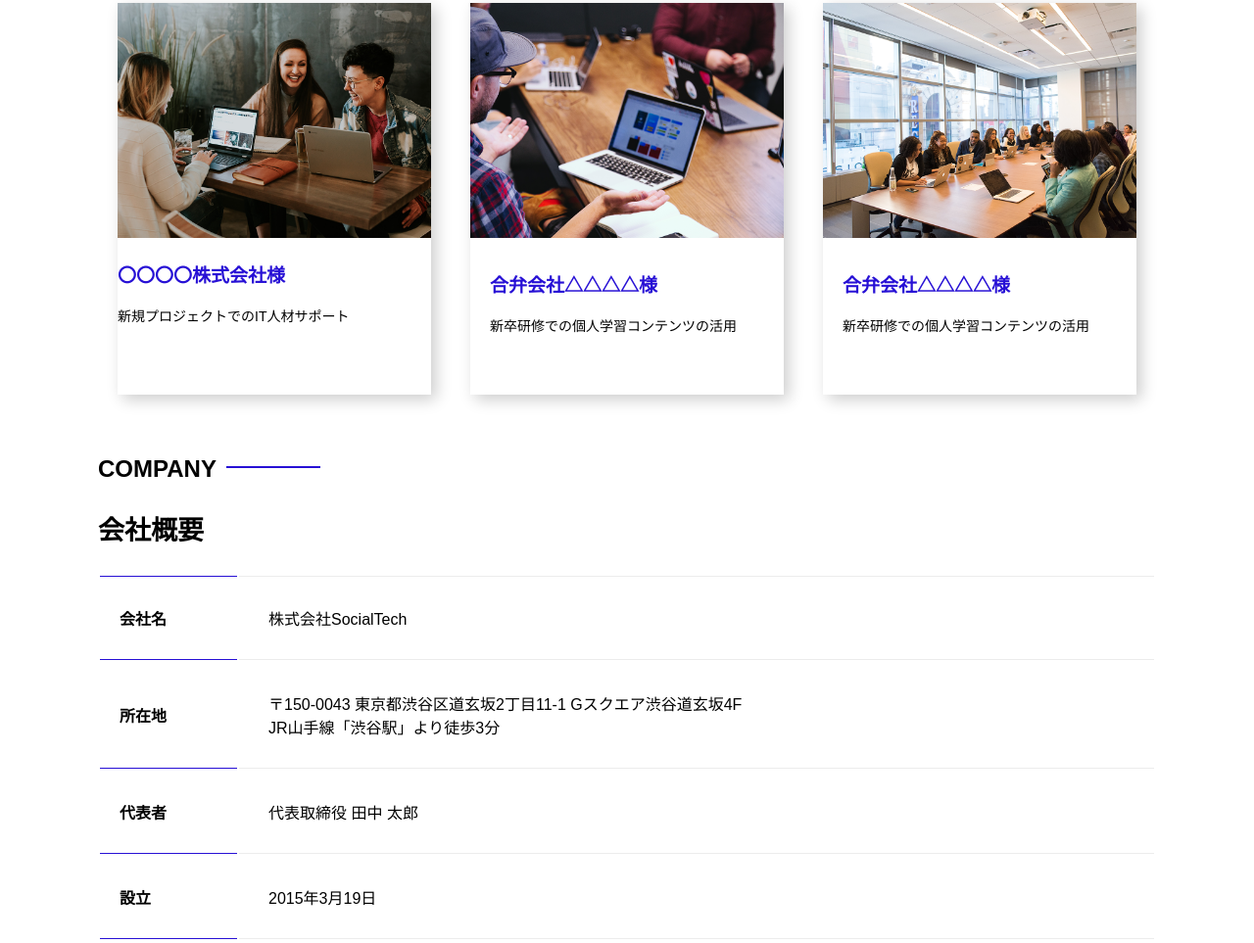
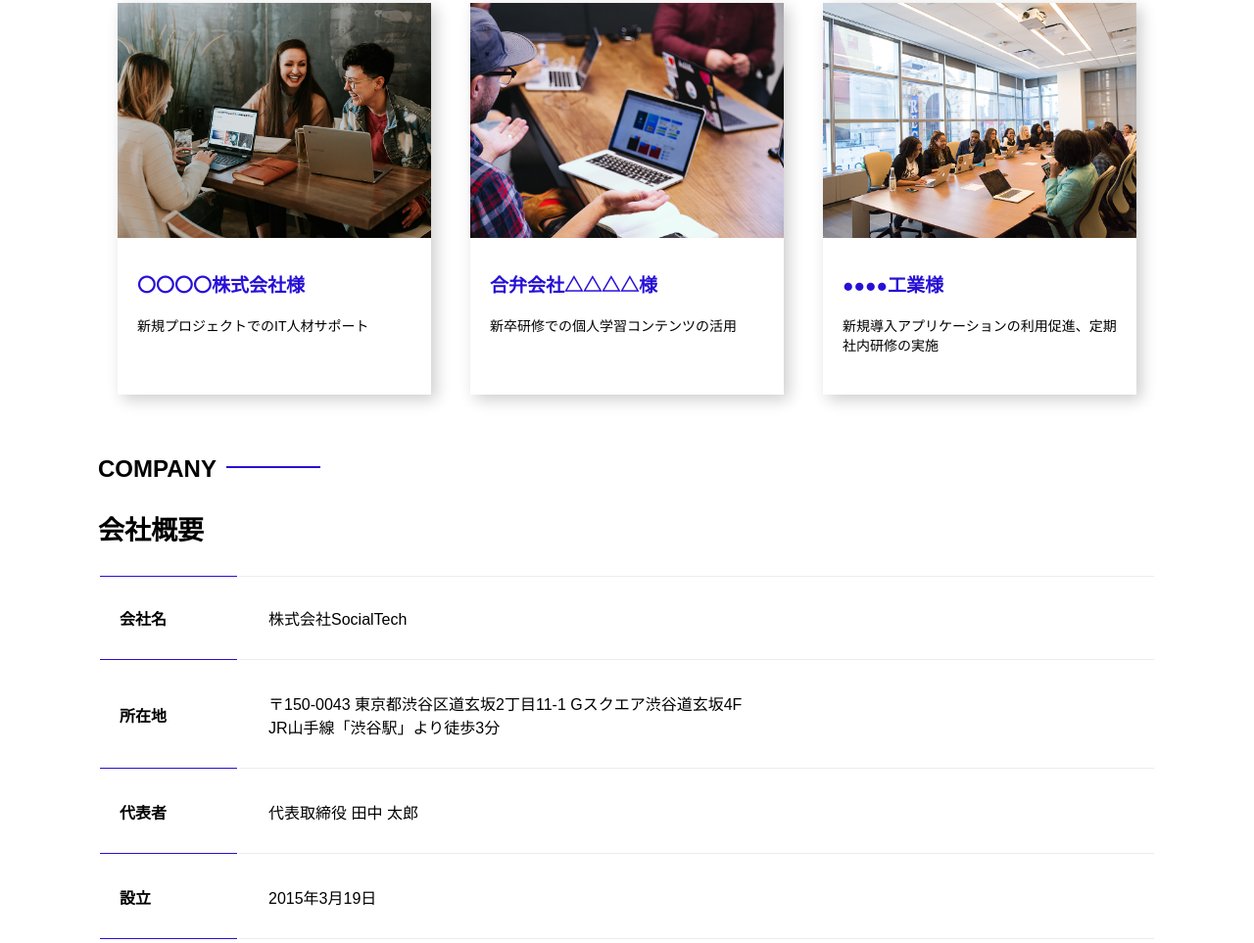
Before and after one commit to sayusalee/html-css-advanced-kadai, a plain HTML site: page kadai_012/index.html in a window 1280 px wide. Shown: the part 5188-6151 px from the top of the page at 98% size. Drawn offline with Linux system fonts and the light colour scheme.

Commit message:
Add files via upload

```diff
--- a/kadai_012/index.html
+++ b/kadai_012/index.html
@@ -301,9 +301,10 @@
         <section id="cases">
           <h2 class="index-h2">CASES</h2>
           <ul class="case-card">
+
             <li class="case-card">
-                <img class="case-img" src="images/index/case-1.png" alt="仲良く語り合う3人">
-              <div class="casa-info">
+              <img class="case-img" src="images/index/case-1.png" alt="仲良く語り合う3人">
+              <div class="case-info">
                 <h3 class="case-name">〇〇〇〇株式会社様</h3>
                 <p class="case-content">新規プロジェクトでのIT人材サポート</p>
               </div>
@@ -316,10 +317,10 @@
                 </div>
             </li>
             <li class="case-card">
-                <img class="case-img" src="images/index/case-3.png" alt="社内研修中の会議室">
-                <div class="case-info">
-                <h3 class="case-name">合弁会社△△△△様</h3>
-                <p class="case-content">新卒研修での個人学習コンテンツの活用</p>
+              <img class="case-img" src="images/index/case-3.png" alt="社内研修中の会議室">
+              <div class="case-info">
+                <h3 class="case-name">●●●●工業様</h3>
+                <p class="case-content">新規導入アプリケーションの利用促進、定期社内研修の実施</p>
               </div>
             </li>
           </ul>
--- a/kadai_012/style.css
+++ b/kadai_012/style.css
@@ -346,7 +346,7 @@ li.case-card {
 }
 
 .case-info {
-  padding: 10px 20px;
+  padding: 10px 10px 20px 20px;
 }
 
 .case-name {
```
